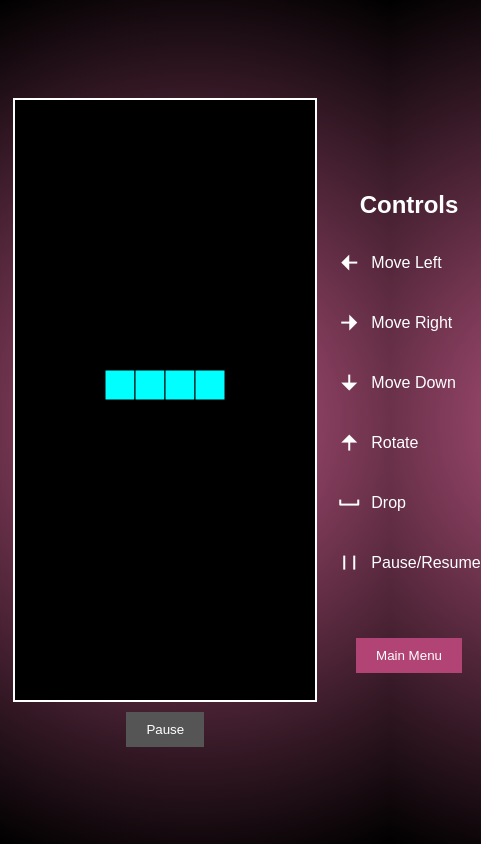
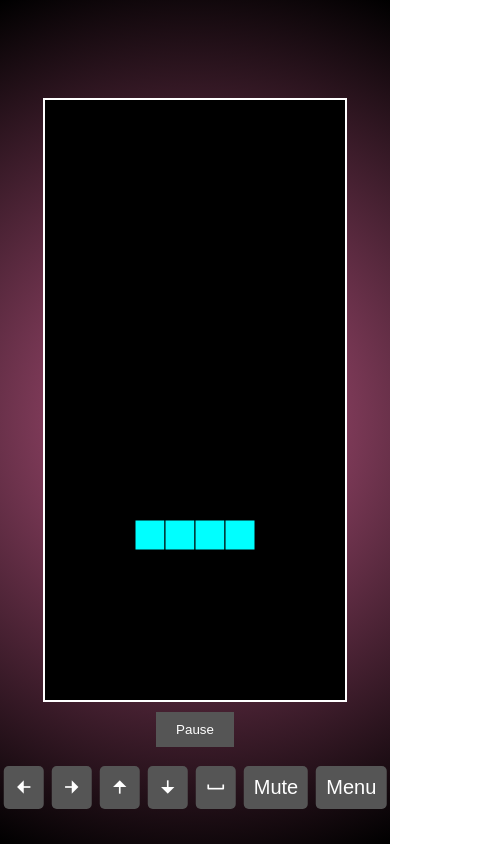
Before and after one commit to allybaubooa/tetrisparty, a Vue app in the folder frontend/: page /game in a window 390 px wide. Shown: the whole page, 481 px wide, since content can reach past the window. Built offline with nearby package versions, Linux system fonts and the light colour scheme.

Commit message:
optimized mobile view and controls

```diff
--- a/frontend/src/components/Game.vue
+++ b/frontend/src/components/Game.vue
@@ -49,8 +49,17 @@
             </div>
             <button @click="goToMainMenu" class="main-menu-button">Main Menu</button>
         </div>
+        <div class="mobile-controls" v-if="isMobile">
+            <button @click="moveLeft" class="mobile-control left"><i class="ri-arrow-left-fill"></i></button>
+            <button @click="moveRight" class="mobile-control right"><i class="ri-arrow-right-fill"></i></button>
+            <button @click="rotatePiece" class="mobile-control rotate"><i class="ri-arrow-up-fill"></i></button>
+            <button @click="movePieceDown" class="mobile-control down"><i class="ri-arrow-down-fill"></i></button>
+            <button @click="dropPiece" class="mobile-control drop"><i class="ri-space"></i></button>
+            <button @click="toggleMute" class="mobile-control mute">{{ isMuted.value ? 'Unmute' : 'Mute' }}</button>
+            <button @click="goToMainMenu" class="mobile-control pause">Menu</button>
+        </div>
         <div v-if="gameOver" class="modal">
-            <div class="modal-content glassmorphism">
+            <div class="modal-content">
                 <h2>Game Over</h2>
                 <p>Would you like to try again or go back to the main menu?</p>
                 <button @click="resetGame">Try Again</button>
@@ -80,6 +89,7 @@ const isLineClearing = ref(false);
 const nextSpecialScore = ref(100);
 const dropInterval = ref(500); // Initial drop interval
 const speed = ref(1); // Initial speed level
+const isMobile = ref(false);
 
 const canvasWidth = 300;
 const canvasHeight = 600;
@@ -203,6 +213,7 @@ const spawnPiece = () => {
 };
 
 const movePieceDown = () => {
+    if (isPaused.value) return;
     state.currentY++;
     if (collision()) {
         state.currentY--;
@@ -216,6 +227,7 @@ const movePieceDown = () => {
 };
 
 const dropPiece = () => {
+    if (isPaused.value) return;
     playSound('/sounds/drop.mp3');
     while (!collision()) {
         state.currentY++;
@@ -295,21 +307,15 @@ const resetGame = () => {
 };
 
 const handleKeyPress = (event: KeyboardEvent) => {
-    if (gameOver.value) return;
+    if (gameOver.value || isPaused.value) return;
     switch (event.key) {
         case 'ArrowLeft':
             event.preventDefault();
-            state.currentX--;
-            if (collision()) {
-                state.currentX++;
-            }
+            moveLeft();
             break;
         case 'ArrowRight':
             event.preventDefault();
-            state.currentX++;
-            if (collision()) {
-                state.currentX--;
-            }
+            moveRight();
             break;
         case 'ArrowDown':
             event.preventDefault();
@@ -331,8 +337,24 @@ const handleKeyPress = (event: KeyboardEvent) => {
     }
 };
 
+const moveLeft = () => {
+    if (isPaused.value) return;
+    state.currentX--;
+    if (collision()) {
+        state.currentX++;
+    }
+};
+
+const moveRight = () => {
+    if (isPaused.value) return;
+    state.currentX++;
+    if (collision()) {
+        state.currentX--;
+    }
+};
+
 const rotatePiece = () => {
-    if (!state.currentPiece) return;
+    if (isPaused.value || !state.currentPiece) return;
     const newPiece = state.currentPiece[0].map((_, colIndex) =>
         state.currentPiece!.map(row => row[colIndex])
     ).reverse();
@@ -414,6 +436,10 @@ const toggleMute = () => {
     }
 };
 
+const checkIfMobile = () => {
+    isMobile.value = window.innerWidth <= 768;
+};
+
 onMounted(() => {
     if (gameCanvas.value && nextPieceCanvas.value) {
         const ctx = gameCanvas.value.getContext('2d');
@@ -424,6 +450,8 @@ onMounted(() => {
             if (!isMuted.value) {
                 playBackgroundSound('/sounds/bgm1.mp3');
             }
+            checkIfMobile();
+            window.addEventListener('resize', checkIfMobile);
         }
     }
 });
@@ -609,19 +637,19 @@ button:hover {
 }
 
 .modal-content {
-    background: rgba(255, 255, 255, 0.15);
+    background: rgba(255, 255, 255, 0.1);
     padding: 20px;
     border-radius: 10px;
     text-align: center;
     backdrop-filter: blur(10px);
     box-shadow: 0 4px 8px rgba(0, 0, 0, 0.3);
-    border: 1px solid rgba(255, 255, 255, 0.3);
+    color: #ffffff;
 }
 
 .modal-content button {
     margin: 10px;
     padding: 10px 20px;
-    background-color: #555;
+    background-color:rgba(147, 68, 103, 1);
     color: #fff;
     border: none;
     cursor: pointer;
@@ -629,6 +657,50 @@ button:hover {
 }
 
 .modal-content button:hover {
+    background-color: rgb(178, 67, 117);
+}
+
+.mobile-controls {
+    position: absolute;
+    bottom: 35px;
+    left: 50%;
+    transform: translateX(-50%);
+    display: flex;
+    gap: 8px;
+    z-index: 10;
+}
+
+.mobile-control {
+    background-color: #555;
+    color: white;
+    border: none;
+    padding: 10px;
+    border-radius: 5px;
+    font-size: 20px;
+    cursor: pointer;
+    transition: background-color 0.3s ease;
+}
+
+.mobile-control:hover {
     background-color: #777;
 }
+
+@media (max-width: 768px) {
+    .sidebar-left,
+    .sidebar-right {
+        display: none;
+    }
+
+    .game-container {
+        flex-direction: column;
+    }
+
+    .game {
+        order: 1;
+    }
+
+    .mobile-controls {
+        display: flex;
+    }
+}
 </style>
--- a/frontend/src/components/MainMenu.vue
+++ b/frontend/src/components/MainMenu.vue
@@ -108,7 +108,6 @@ button:hover {
   justify-content: center;
   gap: 10px;
   margin-top: 20px;
-  height: 15px;
 }
 
 .contacts a {
@@ -202,4 +201,30 @@ button:hover {
   color: #000;
   font-weight: bold;
 }
+
+@media (max-width: 768px) {
+  .menu-content {
+    width: 90%;
+    max-height: 100vh;
+    padding: 10px;
+  }
+
+  .logo {
+    width: 80%;
+    margin: 10px auto;
+  }
+
+  .contacts {
+    margin-top: 10px;
+    gap: 5px;
+  }
+
+  .contacts a {
+    font-size: 20px;
+  }
+
+  .footer {
+    font-size: 10px;
+  }
+}
 </style>
```
